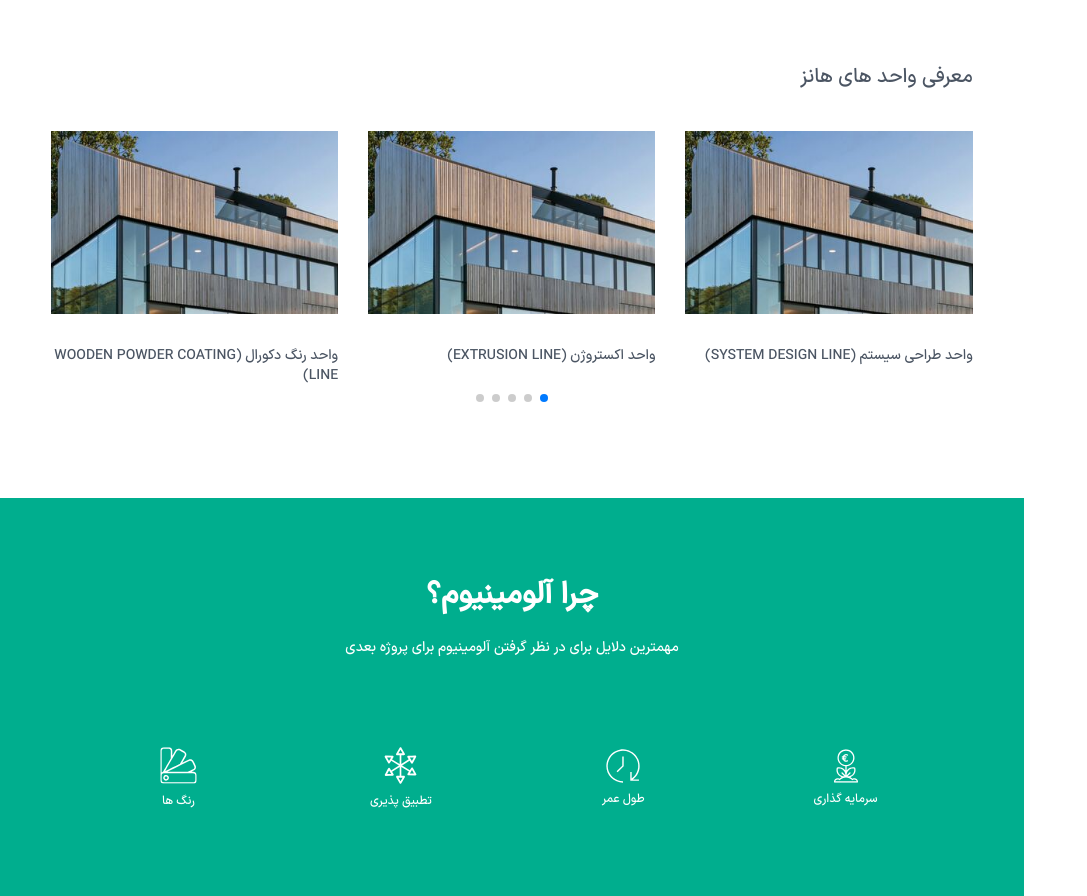
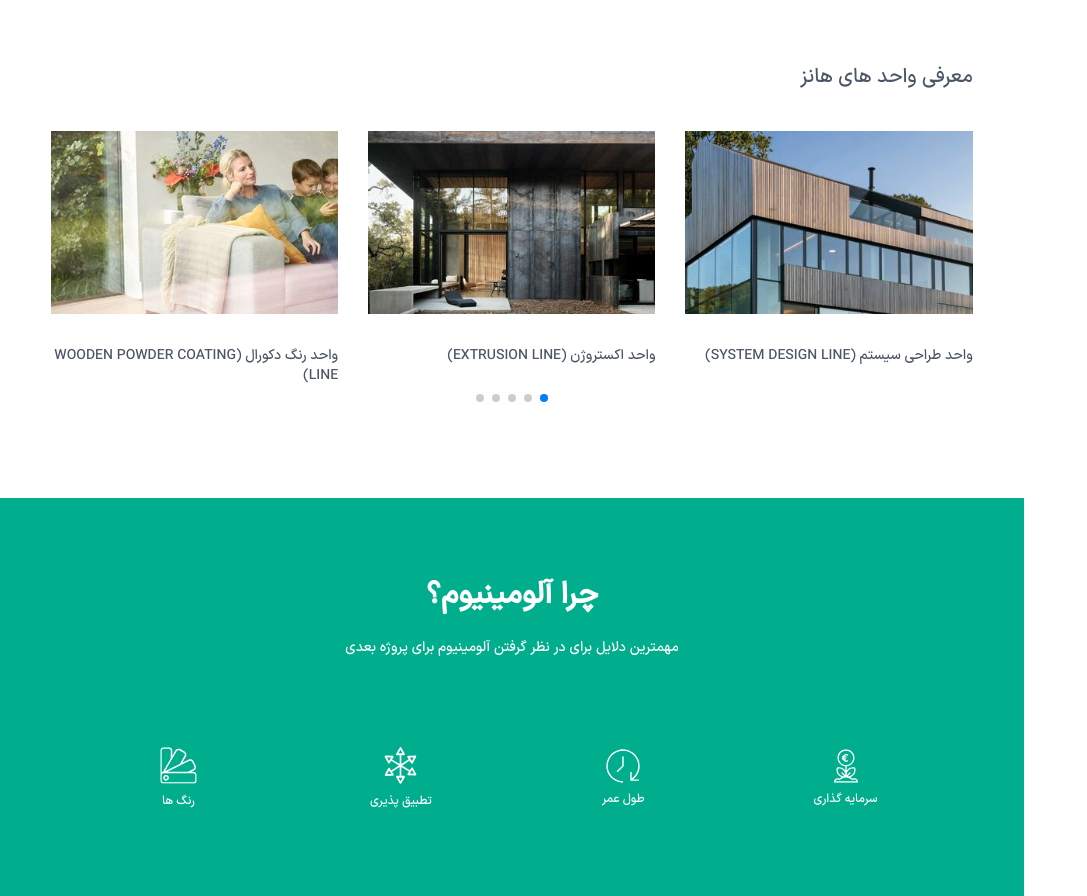
Before and after one commit to zahra-hsb/hanz-, a Next.js app: page / in a window 1280 px wide. Shown: the part 2340-3236 px from the top of the page, without its empty margins (0-1087 px from the left). Built offline with nearby package versions, Linux system fonts and the light colour scheme.

Commit message:
images in slider changed

```diff
--- a/src/components/homeComponents/HanzUnits/index.jsx
+++ b/src/components/homeComponents/HanzUnits/index.jsx
@@ -4,7 +4,10 @@ import { Swiper, SwiperSlide } from 'swiper/react';
 
 // images
 import image1 from '../../../../public/image/Aluminium-life-cycle-3.jpg'
-
+import image2 from '../../../../public/image/Aluminium-recyclability-4.jpg'
+import image3 from '../../../../public/image/Aluminium-acoustic-insulation-2.jpg'
+import image4 from '../../../../public/image/Aluminium-Safety-children-1.jpg'
+import image5 from '../../../../public/image/about.jpg'
 // Import Swiper styles
 import 'swiper/css';
 import 'swiper/css/pagination';
@@ -26,10 +29,10 @@ const HanzUnits = () => {
 
     const sliderItems = [
         { image: image1, text: 'واحد طراحی سیستم (SYSTEM DESIGN LINE)', detail: 'شرکت هانز افتخار دارد در این واحد به کمک مهندسین مجرب و جوان کارآزموده با و با تکیه بر بررسی نیازهای بازار اقدام به طراحی و ساخت سیستم های مدرن و نوین در بخش صنعت ساختمان به خصوص نماهای مدرن و نوین ساختمان جهتپاسخگویی به انواع سلیقه های مشتریان و معماران عزیز می نماید.' },
-        { image: image1, text: 'واحد اکستروژن (EXTRUSION LINE)', detail: 'شرکت هانز مجهز به یک دستگاه پرس 2500 تن اکستروژن با دبل پولر هوایی فول اتوماتیک از شرکت زیمنس آلمان و میز فول اتوماتیک انتقال پروفیل و قسمت استرج و دستگاه ایجینگ القایی با قابلیت سختکاری پروفیل با آلیاژ 6063 تا 14 وبستر سختی را داراست' },
-        { image: image1, text: 'واحد رنگ دکورال (WOODEN POWDER COATING LINE)', detail: 'شرکت هانز با دارا بودن خط کامل دکورال از شرکت migrolio ایتالیا امکان ارائه ی پروفیل های آلومینیومی با حس لمس چوب و با کیفیت بالا و طرح و رنگ های متنوع را داراست.' },
-        { image: image1, text: 'واحد رنگ پودری الکترواستاتیک (POWDER COATING LINE)', detail: 'واحد رنگ پودری الکترواستاتیک شرکت هانز با بهذه گیری از خط رنگ آمیزی پودری شرکت ELFI ایتالیا به صورت فول رباتیک قابلیت ارائه خدمات رنگ برای پروفیل های با طول تا 14 متر و با ضخامت 80 میکرون را داراست که تنوع و کیفیت رنگ های ارائه شده می تواند زیباترین پروفیل ها را با توجه به انواع سلیقه و نظر مشتریان عزیز تامین کند.' },
-        { image: image1, text: 'واحد ترمال بریک (TERMAL BREAKING LINE)', detail: 'این واحد از شرکت هانز با استفاده از خط تخصصی ترمال بریک که دسنگاه آن از فناوری روز دنیا و از برند برتر سوئیسی Herman Muller تامین شده است، آماده ارائه خدمات ترمال بریک با نکنیک کنگره زنی منحصر به فرد و مونتاژ نمودن تیفه های پلی آمیدی با کیفیت بالا می باشد.' },
+        { image: image2, text: 'واحد اکستروژن (EXTRUSION LINE)', detail: 'شرکت هانز مجهز به یک دستگاه پرس 2500 تن اکستروژن با دبل پولر هوایی فول اتوماتیک از شرکت زیمنس آلمان و میز فول اتوماتیک انتقال پروفیل و قسمت استرج و دستگاه ایجینگ القایی با قابلیت سختکاری پروفیل با آلیاژ 6063 تا 14 وبستر سختی را داراست' },
+        { image: image3, text: 'واحد رنگ دکورال (WOODEN POWDER COATING LINE)', detail: 'شرکت هانز با دارا بودن خط کامل دکورال از شرکت migrolio ایتالیا امکان ارائه ی پروفیل های آلومینیومی با حس لمس چوب و با کیفیت بالا و طرح و رنگ های متنوع را داراست.' },
+        { image: image4, text: 'واحد رنگ پودری الکترواستاتیک (POWDER COATING LINE)', detail: 'واحد رنگ پودری الکترواستاتیک شرکت هانز با بهذه گیری از خط رنگ آمیزی پودری شرکت ELFI ایتالیا به صورت فول رباتیک قابلیت ارائه خدمات رنگ برای پروفیل های با طول تا 14 متر و با ضخامت 80 میکرون را داراست که تنوع و کیفیت رنگ های ارائه شده می تواند زیباترین پروفیل ها را با توجه به انواع سلیقه و نظر مشتریان عزیز تامین کند.' },
+        { image: image5, text: 'واحد ترمال بریک (TERMAL BREAKING LINE)', detail: 'این واحد از شرکت هانز با استفاده از خط تخصصی ترمال بریک که دسنگاه آن از فناوری روز دنیا و از برند برتر سوئیسی Herman Muller تامین شده است، آماده ارائه خدمات ترمال بریک با نکنیک کنگره زنی منحصر به فرد و مونتاژ نمودن تیفه های پلی آمیدی با کیفیت بالا می باشد.' },
         { image: image1, text: 'واحد مونتاژ (ASSEMBLING LINE)', detail: 'در این بخش از شرکت با بهره گیری از نیروهای کارآزموده، دقیق و جوان با کمک خط تولید شرکت FOUM ایتالیا افدام به تولید پنجره و انواع نماهای نوین ساختمانی با بالاترین استاندارد و کیفیت روز در جهت جلب نظر هرچه بیشتر مشتریان عزیز می نماییم.' },
         { image: image1, text: 'واحد رنگ آنادایز (ANODIZING LINE)', detail: 'شرکت هانز با دارا بودن خط کامل آنادایزینگ همچنین دستگاه های پولیش و براش، تکمیل کننده سلایف مختلف مشتریان عزیز خواهد بود.' },
     ]
```
